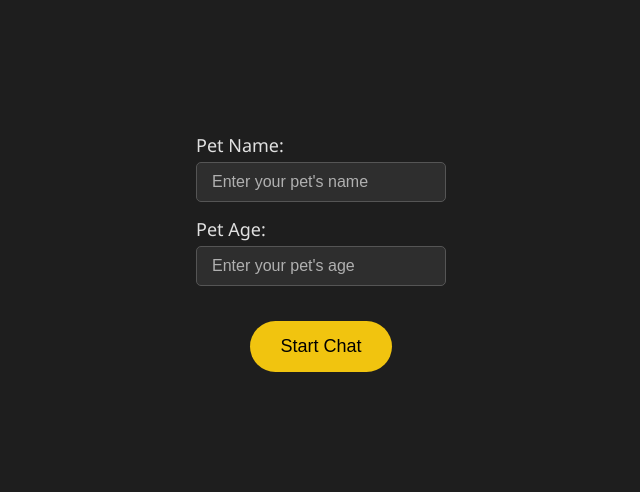
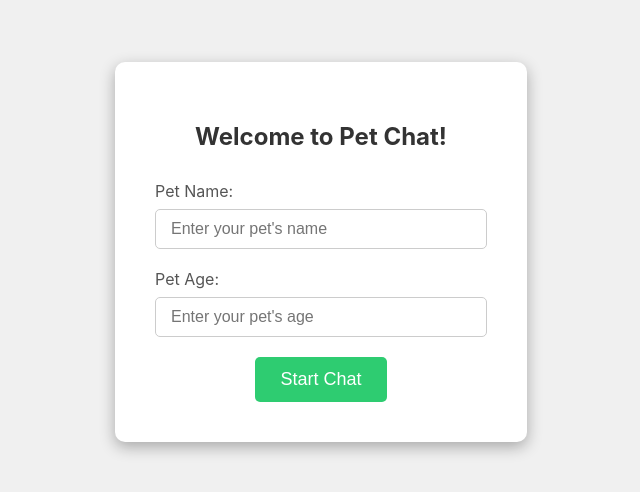
Before and after one commit to 100jy/petq_front, a React (Create React App) app in the folder petq/: page / in a window 1280 px wide. Shown: the part 148-640 px from the top of the page, without its empty margins (319-959 px from the left). Built offline with nearby package versions, Linux system fonts and the light colour scheme.

Commit message:
ui 개선

```diff
--- a/petq/src/App.js
+++ b/petq/src/App.js
@@ -1,14 +1,20 @@
 import React, { useState, useRef, useEffect } from 'react';
-import './MainPage.css';
+import './MainPage.css'; // Make sure this CSS file includes all styles mentioned below
+import defaultProfilePic from './assets/defaultProfilePic.png'; // Path to your default profile image
+
 
 function App() {
   const [chatMessages, setChatMessages] = useState([]);
-  const [userInput, setUserInput] = useState('Hello! How can I help you?');
-  const [sidebarOpen, setSidebarOpen] = useState(false);
+  const [userInput, setUserInput] = useState('');
+  // defalt true
+  const [sidebarOpen, setSidebarOpen] = useState(true);
   const [chatStarted, setChatStarted] = useState(false);
   const [petName, setPetName] = useState('');
   const [petAge, setPetAge] = useState('');
+  const [chatTitle, setChatTitle] = useState('Pet Chat'); // Default chat title
+  const [profileImage, setProfileImage] = useState(defaultProfilePic); // Default profile image
   const chatWindowRef = useRef(null);
+
 
   const sendMessage = () => {
     if (userInput.trim() === '') return;
@@ -43,14 +49,23 @@ function App() {
       alert("Please enter your pet's name and age.");
       return;
     }
+
+    if (isNaN(petAge) || petAge <= 0) {
+      alert('Please enter a valid age for your pet.');
+      return;
+    }
+
+    setChatTitle(`Chat about ${petName}`);
+    setUserInput(`Hello! My pet's name is ${petName} and they are ${petAge} years old.`);
     setChatStarted(true);
-    setUserInput(`Hello! My pet's name is ${petName} and they are ${petAge} years old.`);
   };
+
 
   return (
     <div className="app-container">
       {!chatStarted ? (
         <div className="start-page">
+          <h2>Welcome to Pet Chat!</h2>
           <div className="input-field">
             <label>Pet Name:</label>
             <input
@@ -63,10 +78,11 @@ function App() {
           <div className="input-field">
             <label>Pet Age:</label>
             <input
-              type="text"
+              type="number"
               placeholder="Enter your pet's age"
               value={petAge}
               onChange={(e) => setPetAge(e.target.value)}
+              min="1"
             />
           </div>
           <button className="start-chat-button" onClick={startChat}>
@@ -74,14 +90,14 @@ function App() {
           </button>
         </div>
       ) : (
-        <>
+        <div className="chat-layout">
           {/* Sidebar */}
           <div className={`sidebar ${sidebarOpen ? 'open' : ''}`}>
             <div className="sidebar-header">Menu</div>
             <ul className="sidebar-menu">
-              <li>Item 1</li>
-              <li>Item 2</li>
-              <li>Item 3</li>
+              <li>Home</li>
+              <li>Profile</li>
+              <li>Settings</li>
             </ul>
           </div>
 
@@ -89,10 +105,10 @@ function App() {
           <div className={`chat-app ${sidebarOpen ? 'shifted' : ''}`}>
             <div className="chat-header">
               <div className="menu-icon" onClick={toggleSidebar}>
-                &#9776; {/* Unicode for the menu icon */}
+                &#9776;
               </div>
-              <img src="profile-pic.png" alt="Profile" className="profile-pic" />
-              <div className="chat-title">Chat Title</div>
+              <img src={profileImage} alt="Profile" className="profile-pic" />
+              <div className="chat-title">{chatTitle}</div>
             </div>
 
             <div className="chat-window" ref={chatWindowRef}>
@@ -112,14 +128,16 @@ function App() {
                 placeholder="Type a message..."
                 value={userInput}
                 onChange={(e) => setUserInput(e.target.value)}
+                onKeyPress={(e) => e.key === 'Enter' && sendMessage()}
               />
               <button onClick={sendMessage}>Send</button>
             </div>
           </div>
-        </>
+        </div>
       )}
     </div>
   );
 }
 
+
 export default App;
--- a/petq/src/MainPage.css
+++ b/petq/src/MainPage.css
@@ -1,289 +1,231 @@
-/* General Body Styling */
-body {
-    margin: 0;
-    font-family: 'Segoe UI', Tahoma, Geneva, Verdana, sans-serif;
-    background-color: #1e1e1e; /* Dark background for the entire page */
-    height: 100vh;
+/* App Container */
+.app-container {
     display: flex;
     justify-content: center;
     align-items: center;
-    overflow: hidden; /* Prevent scroll overflow */
-    color: #e0e0e0; /* Light grey for overall text */
+    height: 100vh;
+    background-color: #f0f0f0;
+    margin: 0; /* Ensure no margin on the body or container */
+    padding: 0;
   }
 
-/* App Container */
-.app-container {
+  /* Start Page */
+  .start-page {
+    background-color: #ffffff;
+    padding: 40px;
+    border-radius: 10px;
+    box-shadow: 0 5px 15px rgba(0, 0, 0, 0.3);
+    text-align: center;
+  }
+
+  .start-page h2 {
+    margin-bottom: 30px;
+    color: #333;
+  }
+
+  .input-field {
+    margin-bottom: 20px;
+    text-align: left;
+  }
+
+  .input-field label {
+    display: block;
+    margin-bottom: 8px;
+    font-size: 16px;
+    color: #555;
+  }
+
+  .input-field input {
+    width: 300px;
+    padding: 10px 15px;
+    font-size: 16px;
+    border: 1px solid #ccc;
+    border-radius: 5px;
+  }
+
+  .start-chat-button {
+    padding: 12px 25px;
+    font-size: 18px;
+    color: #fff;
+    background-color: #2ecc71;
+    border: none;
+    border-radius: 5px;
+    cursor: pointer;
+    transition: background-color 0.3s ease;
+  }
+
+  .start-chat-button:hover {
+    background-color: #27ae60;
+  }
+
+  /* Chat Layout */
+  .chat-layout {
     display: flex;
     width: 100%;
-    height: 100%;
-    position: relative;
+    height: 100vh;
+    margin: 0;
+    padding: 0;
+    overflow: hidden;
   }
 
-/* Sidebar Styling */
+  /* Sidebar */
   .sidebar {
     width: 250px;
-    background-color: #2b2b2b; /* Slightly darker grey for sidebar */
-    color: #f1f1f1; /* Light grey for sidebar text */
-    height: 100%;
-    position: fixed;
-    top: 0;
-    left: -250px; /* Hidden by default */
-    transition: left 0.3s ease, background-color 0.3s ease; /* Smooth transition */
-    display: flex;
-    flex-direction: column;
-    padding: 20px;
-    box-shadow: 2px 0 10px rgba(0, 0, 0, 0.5);
-    border-right: 1px solid #444; /* Subtle border on the right */
+    background-color: #34495e;
+    color: #ecf0f1;
+    transition: transform 0.3s ease;
+    /* transform: translateX(-250px);  */
   }
 
-.sidebar.open {
-    left: 0; /* Sidebar slides in */
-}
+  /* .sidebar.open {
+    transform: translateX(0);
+  } */
 
   .sidebar-header {
-    font-size: 24px;
-    font-weight: bold;
-    margin-bottom: 20px;
-    text-transform: uppercase;
-    letter-spacing: 2px; /* Add spacing between letters */
+    padding: 20px;
+    font-size: 22px;
+    background-color: #2c3e50;
+    text-align: center;
   }
 
   .sidebar-menu {
-    list-style-type: none;
+    list-style: none;
     padding: 0;
     margin: 0;
   }
 
   .sidebar-menu li {
-    padding: 15px 0;
+    padding: 15px 20px;
     cursor: pointer;
-    font-size: 18px;
-    transition: background-color 0.3s ease, color 0.3s ease;
+    transition: background-color 0.2s ease;
   }
 
   .sidebar-menu li:hover {
-    background-color: #555; /* Slightly lighter grey on hover */
-    color: #f1c40f; /* Yellow text on hover for emphasis */
+    background-color: #3b5998;
   }
 
-/* Chat App Container */
+  /* Chat App */
   .chat-app {
-    width: 80%;
-    max-width: 1200px;
-    min-width: 600px;
-    height: 90%;
+    flex-grow: 1;
     display: flex;
     flex-direction: column;
-    background-color: #2e2e2e;
-    border-radius: 15px; /* More rounded corners */
-    box-shadow: 0 0 20px rgba(0, 0, 0, 0.5); /* Stronger shadow for depth */
-    margin: auto;
-    overflow: hidden;
+    background-color: #ecf0f1;
+    margin-left: 0; /* No margin when sidebar is closed */
+    transition: margin-left 0.3s ease; /* Transition for smooth movement */
   }
 
   /* Chat Header */
   .chat-header {
     display: flex;
     align-items: center;
-    padding: 20px;
-    background-color: #3a3a3a; /* Slightly lighter background */
-    color: #ffffff; /* Pure white text */
-    border-bottom: 1px solid #555;
-    width: 100%;
+    padding: 15px 20px;
+    background-color: #3498db;
+    color: #fff;
   }
 
   .menu-icon {
-    font-size: 28px;
+    font-size: 24px;
+    margin-right: 15px;
     cursor: pointer;
-    margin-right: 20px;
-    color: #f1c40f; /* Yellow icon for contrast */
   }
 
   .profile-pic {
-    width: 50px;
-    height: 50px;
+    width: 40px;
+    height: 40px;
     border-radius: 50%;
-    margin-right: 20px;
-    border: 2px solid #f1c40f; /* Yellow border for profile picture */
+    object-fit: cover;
+    margin-right: 15px;
   }
 
   .chat-title {
-    font-size: 24px;
+    font-size: 20px;
     font-weight: bold;
   }
 
   /* Chat Window */
   .chat-window {
     flex-grow: 1;
-    padding: 25px;
-    overflow-y: auto; /* Enable vertical scrolling */
-    background-color: #1e1e1e; /* Dark background for chat area */
-    color: #e0e0e0; /* Light text for better readability */
-    border-bottom-left-radius: 10px;
-    border-bottom-right-radius: 10px;
-    max-height: calc(100vh - 160px); /* Adjust based on header and input container height */
-    box-sizing: border-box; /* Ensure padding is included in height calculation */
+    padding: 20px;
+    overflow-y: auto;
+    background-color: #ecf0f1;
   }
-
-/* Customize scrollbar */
-.chat-window::-webkit-scrollbar {
-    width: 8px;
-}
-
-.chat-window::-webkit-scrollbar-thumb {
-    background-color: #555;
-    border-radius: 10px;
-}
-
 
   /* Chat Bubble */
   .chat-bubble {
-    margin-bottom: 20px;
-    padding: 15px 20px;
-    border-radius: 15px;
-    max-width: 70%;
+    max-width: 60%;
+    margin-bottom: 15px;
+    padding: 10px 15px;
+    border-radius: 10px;
     position: relative;
-    display: flex;
-    flex-direction: column;
-    box-shadow: 0 2px 7px rgba(0, 0, 0, 0.2); /* More pronounced shadow */
+    word-wrap: break-word;
   }
 
   .user-message {
-    background-color: #f1c40f;
-    color: black;
-    align-self: flex-end;
+    background-color: #2ecc71;
+    color: #fff;
+    margin-left: auto;
     text-align: right;
-    margin-left: auto;
-    margin-right: 0;
   }
 
   .bot-message {
-    background-color: #444;
-    color: #e0e0e0;
-    align-self: flex-start;
+    background-color: #bdc3c7;
+    color: #2c3e50;
+    margin-right: auto;
     text-align: left;
-    margin-left: 0;
-    margin-right: auto;
-}
-
-.chat-text {
-    font-size: 16px;
-    line-height: 1.5; /* Slightly larger line height for readability */
   }
 
   .chat-timestamp {
     font-size: 12px;
-    color: #b0b0b0;
+    color: #7f8c8d;
     margin-top: 5px;
-    align-self: flex-end;
   }
 
   /* Input Container */
   .input-container {
     display: flex;
-    padding: 20px;
-    background-color: #333;
-    border-top: 1px solid #444;
-    width: 100%;
-    box-sizing: border-box;
-    align-items: center; /* Align items to the center for better appearance */
-    justify-content: space-between; /* Ensure proper spacing between input and button */
+    padding: 15px 20px;
+    background-color: #fff;
+    border-top: 1px solid #ccc;
   }
 
-/* Input Field */
   .input-container input {
     flex-grow: 1;
-    padding: 15px 20px;
-    border: 1px solid #555;
-    border-radius: 30px;
-    margin-right: 20px;
-    font-size: 18px;
-    background-color: #2e2e2e;
-    color: #e0e0e0;
-    box-sizing: border-box;
-    transition: border-color 0.3s ease;
-    min-width: 0; /* Prevent input from shrinking too much */
+    padding: 10px 15px;
+    font-size: 16px;
+    border: 1px solid #ccc;
+    border-radius: 20px;
+    margin-right: 10px;
   }
 
-.input-container input:focus {
-    border-color: #f1c40f;
-}
-
-.input-container input::placeholder {
-    color: #b0b0b0;
-}
-
-/* Send Button */
   .input-container button {
-    flex-shrink: 0; /* Prevent the button from shrinking */
-    padding: 15px 50px;
-    background-color: #f1c40f;
-    color: black;
+    padding: 10px 20px;
+    font-size: 16px;
+    color: #fff;
+    background-color: #3498db;
     border: none;
-    border-radius: 30px;
-    font-size: 18px;
+    border-radius: 20px;
     cursor: pointer;
-    transition: background-color 0.3s, transform 0.2s;
-    box-sizing: border-box;
+    transition: background-color 0.3s ease;
   }
 
   .input-container button:hover {
-    background-color: #d4ac0d;
-    transform: scale(1.05);
+    background-color: #2980b9;
   }
 
-/* Start Page Container */
-.start-page {
-    display: flex;
-    flex-direction: column;
-    align-items: center;
-    justify-content: center;
-    height: 100vh;
-    background-color: #1e1e1e;
+  /* Responsive Design */
+  @media (max-width: 768px) {
+    .input-field input {
+      width: 100%;
     }
 
-.input-field {
-    margin-bottom: 15px;
+    .chat-bubble {
+      max-width: 80%;
     }
 
-.input-field label {
-    display: block;
-    margin-bottom: 5px;
-    color: #e0e0e0;
-    font-size: 18px;
+    .sidebar {
+      position: absolute;
+      height: 100%;
+      z-index: 1000;
     }
 
-.input-field input {
-    padding: 10px 15px;
-    width: 250px;
-    font-size: 16px;
-    border-radius: 5px;
-    border: 1px solid #555;
-    background-color: #2e2e2e;
-    color: #e0e0e0;
-    box-sizing: border-box;
   }
-
-.input-field input::placeholder {
-    color: #b0b0b0;
-}
-
-/* Start Chat Button */
-.start-chat-button {
-    padding: 15px 30px;
-    background-color: #f1c40f;
-    color: black;
-    border: none;
-    border-radius: 30px;
-    font-size: 18px;
-    cursor: pointer;
-    transition: background-color 0.3s, transform 0.2s;
-    margin-top: 20px;
-}
-
-.start-chat-button:hover {
-    background-color: #d4ac0d;
-    transform: scale(1.05);
-}
-
-/* Other existing styles remain the same */
```
Lines whose indentation alone changed are shown as unchanged.
